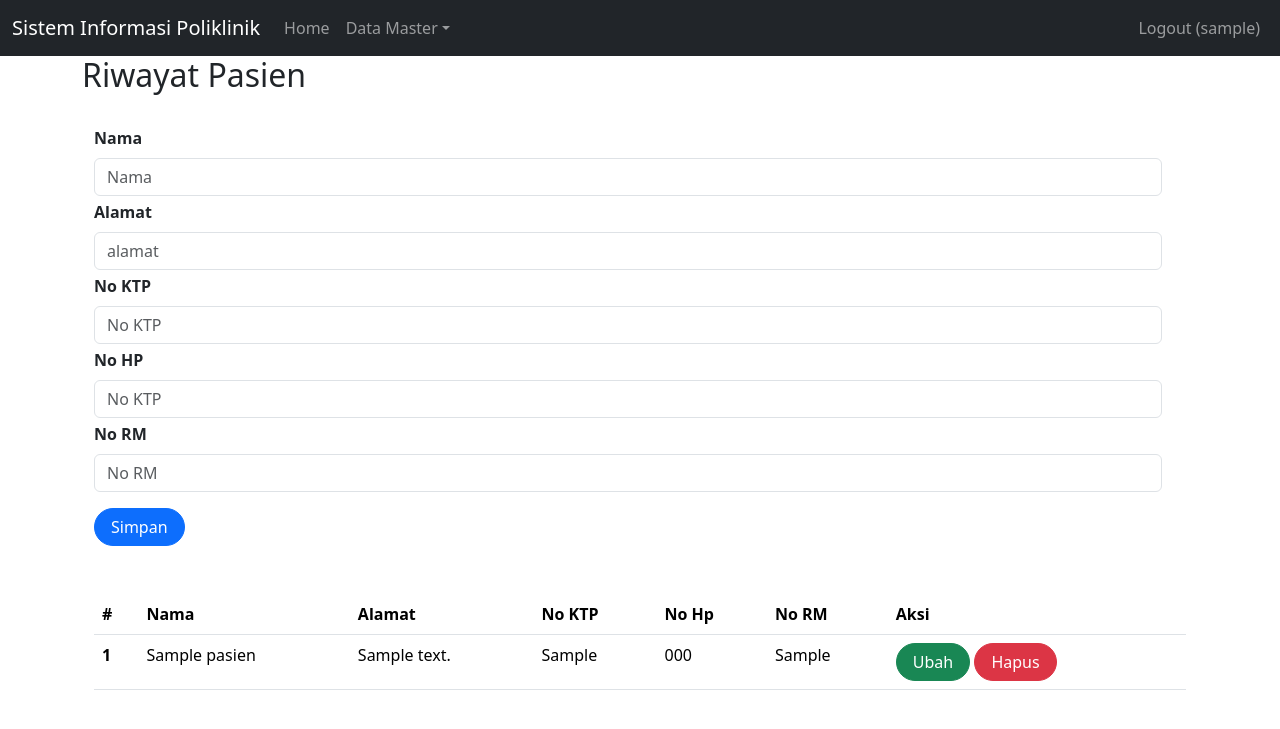
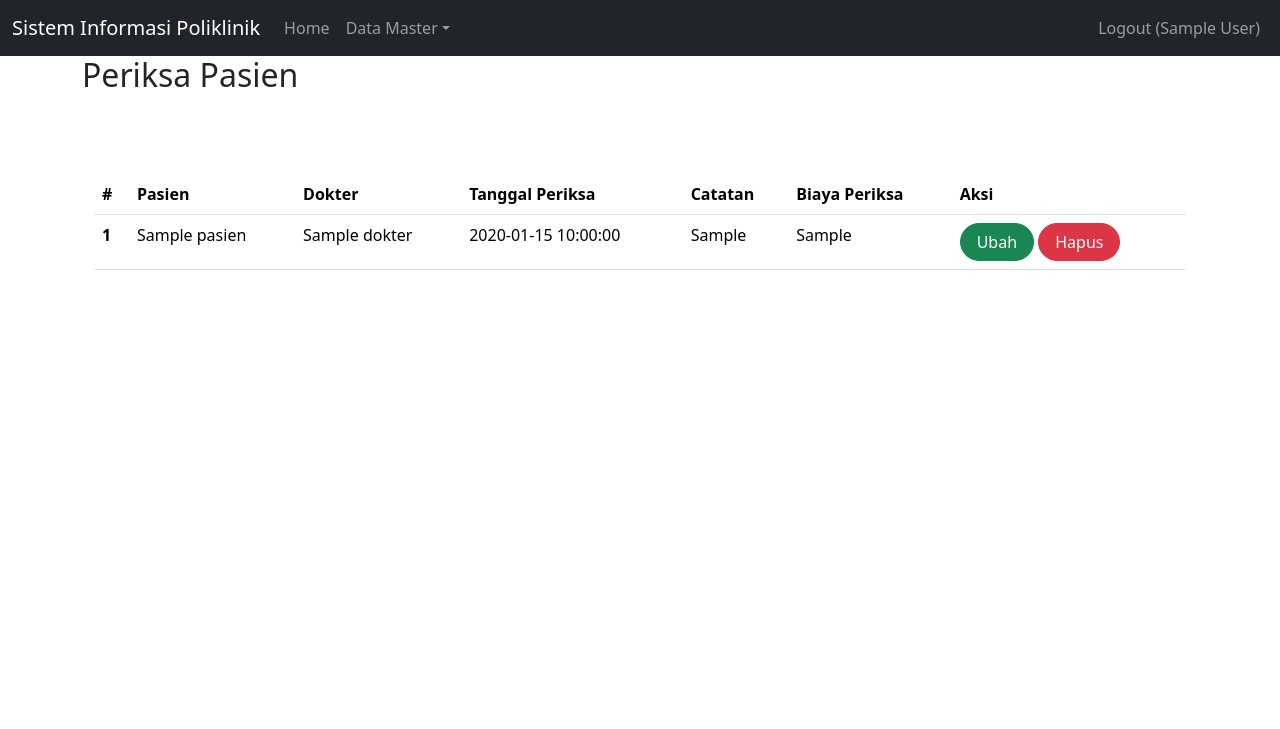
Before and after one commit to anjia11/Poliklinik, a PHP site: page /index.php?page=periksa in a window 1280 px wide. Shown: the top 729 px of the page. Run offline with PHP 8.4, Linux system fonts and the light colour scheme; the visitor is signed in with stand-in values (Sample User, id 1); tables that the repository leaves empty or names only in its code hold one stand-in row (values such as "Sample post").

Commit message:
menambah menu periksa dan memberbaiki lainnya

```diff
--- a/index.php
+++ b/index.php
@@ -50,7 +50,7 @@ include_once("koneksi.php");
                 ?>
                     <ul class="navbar-nav ms-auto">
                         <li class="nav-item">
-                            <a class="nav-link" href="Logout.php">Logout (<?php echo $_SESSION['username'] ?>)</a>
+                            <a class="nav-link" href="Logout.php">Logout (<?php echo $_SESSION['name'] ?>)</a>
                         </li>
                     </ul>
                 <?php
@@ -96,7 +96,7 @@ include_once("koneksi.php");
 
                 if (isset($_SESSION['username'])) {
                     //jika sudah login tampilkan username
-                    echo ", " . $_SESSION['username'] . "</h2><hr>";
+                    echo ", " . $_SESSION['name'] . "</h2><hr>";
                 } else {
                     echo "</h2><hr>Silakan Login untuk menggunakan sistem. Jika belum memiliki akun silakan Register terlebih dahulu.";
                 }
--- a/loginUser.php
+++ b/loginUser.php
@@ -19,6 +19,7 @@ if ($_SERVER['REQUEST_METHOD'] == 'POST') {
         $row = $result->fetch_assoc();
         if (password_verify($password, $row['password'])) {
             $_SESSION['username'] = $username;
+            $_SESSION['name'] = $row['nama'];
             $_SESSION['role'] = "admin";
             header("Location: index.php");
         } else {
@@ -51,11 +52,11 @@ if ($_SERVER['REQUEST_METHOD'] == 'POST') {
                             <label for="username">Username</label>
                             <input type="text" name="username" class="form-control" required placeholder="Masukkan nama anda">
                         </div>
-                        <div class="form-group">
+                        <div class="form-group mt-1">
                             <label for="password">Password</label>
                             <input type="password" name="password" class="form-control" required placeholder="Masukkan password anda">
                         </div>
-                        <div class="text-center">
+                        <div class="text-center mt-3">
                             <button type="submit" class="btn btn-primary btn-block">Login</button>
                         </div>
                     </form>
--- a/pasien.php
+++ b/pasien.php
@@ -45,6 +45,9 @@ if (isset($_GET['aksi'])) {
 <h2>Riwayat Pasien</h2>
 <br>
 <div class="container">
+    <?php
+    if (isset($_GET["id"])) {
+    ?>
         <!--Form Input Data-->
 
         <form class="form row" method="POST" action="" name="myForm" onsubmit="return(validate());">
@@ -117,6 +120,9 @@ if (isset($_GET['aksi'])) {
                 </div>
             </div>
         </form>
+    <?php
+        }
+    ?>
     <br>
     <br>
     <!-- Table-->
--- a/periksa.php
+++ b/periksa.php
@@ -10,60 +10,58 @@ if (!isset($_SESSION['role'])) {
 
 if (isset($_POST['simpan'])) {
     if (isset($_POST['id'])) {
-        $ubah = mysqli_query($mysqli, "UPDATE pasien SET
-                                            nama = '" . $_POST['nama'] . "',
-                                            alamat = '" . $_POST['alamat'] . "',
-                                            no_ktp = '" . $_POST['no_ktp'] . "',
-                                            no_hp = '" . $_POST['no_hp'] . "',
-                                            no_rm = '" . $_POST['no_rm'] . "'
+        $ubah = mysqli_query($mysqli, "UPDATE periksa SET
+                                            tgl_periksa = '" . $_POST['tgl_periksa'] . "',
+                                            catatan = '" . $_POST['catatan'] . "'
                                             WHERE
                                             id = '" . $_POST['id'] . "'");
-    } else {
-        $tambah = mysqli_query($mysqli, "INSERT INTO pasien (nama, alamat, no_ktp, no_hp, no_rm)
-                                            VALUES (
-                                                '" . $_POST['nama'] . "',
-                                                '" . $_POST['alamat'] . "',
-                                                '" . $_POST['no_ktp'] . "',
-                                                '" . $_POST['no_hp'] . "',
-                                                '" . $_POST['no_rm'] . "'
-                                            )");
     }
     echo "<script>
-                document.location='indexDokter.php?page=pasien';
+                document.location='indexDokter.php?page=periksa';
                 </script>";
 }
 if (isset($_GET['aksi'])) {
     if ($_GET['aksi'] == 'hapus') {
-        $hapus = mysqli_query($mysqli, "DELETE FROM pasien WHERE id = '" . $_GET['id'] . "'");
+        $hapus = mysqli_query($mysqli, "DELETE FROM periksa WHERE id = '" . $_GET['id'] . "'");
     }
 
     echo "<script>
-                document.location='indexDokter.php?page=pasien';
+                document.location='indexDokter.php?page=periksa';
                 </script>";
 }
 ?>
-<h2>Riwayat Pasien</h2>
+<h2>Periksa Pasien</h2>
 <br>
 <div class="container">
     <!--Form Input Data-->
-
+    <?php
+        if (isset($_GET["id"])) {
+    ?>
             <form class="form row" method="POST" action="" name="myForm" onsubmit="return(validate());">
                 <!-- Kode php untuk menghubungkan form dengan database -->
                 <?php
                 $nama_pasien = '';
-        $alamat = '';
-        $no_ktp = '';
-        $no_hp = '';
-        $no_rm = '';
+                $nama_dokter = '';
+                $tgl_periksa;
+                $catatan = '';
+                $biaya_periksa = '';
                 if (isset($_GET['id'])) {
-            $ambil = mysqli_query($mysqli, "SELECT * FROM pasien
-                    WHERE id='" . $_GET['id'] . "'");
+                    // $ambil = mysqli_query($mysqli, "SELECT * FROM pasien
+                    //         WHERE id='" . $_GET['id'] . "'");
+                    $ambil = mysqli_query($mysqli, "SELECT pr.*, dp.keluhan, ps.nama as nama_pasien, dk.nama as nama_dokter
+                                                        FROM periksa AS pr
+                                                            JOIN daftar_poli AS dp ON pr.id_daftar_poli = dp.id
+                                                            JOIN pasien AS ps ON dp.id_pasien = ps.id
+                                                            JOIN jadwal_periksa AS jp ON jp.id = dp.id_jadwal
+                                                            JOIN dokter AS dk ON dk.id = jp.id_dokter
+                                                            WHERE pr.id = '" . $_GET['id'] . "'"
+                                                        );
                     while ($row = mysqli_fetch_array($ambil)) {
-                $nama_pasien = $row['nama'];
-                $alamat = $row['alamat'];
-                $no_ktp = $row['no_ktp'];
-                $no_hp = $row['no_hp'];
-                $no_rm = $row['no_rm'];
+                        $nama_pasien = $row['nama_pasien'];
+                        $nama_dokter = $row['nama_dokter'];
+                        $tgl_periksa = $row['tgl_periksa'];
+                        $catatan = $row['catatan'];
+                        $biaya_periksa = $row['biaya_periksa'];
                     }
                 ?>
                     <input type="hidden" name="id" value="<?php echo $_GET['id'] ?>">
@@ -72,43 +70,43 @@ if (isset($_GET['aksi'])) {
                 ?>
                 <div class="row">
                     <label for="inputNama" class="form-label fw-bold">
-                Nama
+                        Nama Pasien
                     </label>
                     <div>
-                <input type="text" class="form-control" name="nama" id="inputNama" placeholder="Nama" value="<?php echo $nama_pasien ?>">
+                        <input type="text" readonly class="form-control" name="nama_pasien" id="inputNama" placeholder="Nama Pasien" value="<?php echo $nama_pasien ?>">
                     </div>
                 </div>
                 <div class="row mt-1">
-            <label for="inputAlamat" class="form-label fw-bold">
-                Alamat
+                    <label for="inputNama" class="form-label fw-bold">
+                        Nama Dokter
                     </label>
                     <div>
-                <input type="text" class="form-control" name="alamat" id="inputAlamat" placeholder="alamat" value="<?php echo $alamat ?>">
+                        <input type="text" readonly class="form-control" name="nama_dokter" id="inputNama" placeholder="Nama Dokter" value="<?php echo $nama_dokter ?>">
                     </div>
                 </div>
                 <div class="row mt-1">
-            <label for="inputNoKtp" class="form-label fw-bold">
-                No KTP
+                    <label for="inputJadwal" class="form-label fw-bold">
+                        Tanggal Periksa
                     </label>
                     <div>
-                <input type="text" class="form-control" name="no_ktp" id="inputNoKtp" placeholder="No KTP" value="<?php echo $no_ktp ?>">
+                        <input type="datetime-local" class="form-control" name="tgl_periksa" id="inputJadwal" placeholder="Tanggal Periksa" value="<?php echo $tgl_periksa ?>">
                     </div>
 
                 </div>
                 <div class="row mt-1">
-            <label for="inputNoHp" class="form-label fw-bold">
-                No HP
+                    <label for="inputCatatan" class="form-label fw-bold">
+                        Catatan
                     </label>
                     <div>
-                <input type="text" class="form-control" name="no_hp" id="inputNoHp" placeholder="No KTP" value="<?php echo $no_hp ?>">
+                        <input type="text" class="form-control" name="catatan" id="inputCatatan" placeholder="Catatan" value="<?php echo $catatan ?>">
                     </div>
                 </div>
                 <div class="row mt-1">
-            <label for="inputNoRm" class="form-label fw-bold">
-                No RM
+                    <label for="biaya" class="form-label fw-bold">
+                        Biaya Periksa
                     </label>
                     <div>
-                <input type="text" class="form-control" name="no_rm" id="inputNoRm" placeholder="No RM" value="<?php echo $no_rm ?>">
+                        <input type="text" readonly class="form-control" name="biaya_periksa" id="biaya" placeholder="Biaya Periksa" value="<?php echo $biaya_periksa ?>">
                     </div>
                 </div>
                 <div class="row mt-3">
@@ -117,6 +115,9 @@ if (isset($_GET['aksi'])) {
                     </div>
                 </div>
             </form>
+    <?php
+        }
+    ?>
     <br>
     <br>
     <!-- Table-->
@@ -125,11 +126,11 @@ if (isset($_GET['aksi'])) {
         <thead>
             <tr>
                 <th scope="col">#</th>
-                <th scope="col">Nama</th>
-                <th scope="col">Alamat</th>
-                <th scope="col">No KTP</th>
-                <th scope="col">No Hp</th>
-                <th scope="col">No RM</th>
+                <th scope="col">Pasien</th>
+                <th scope="col">Dokter</th>
+                <th scope="col">Tanggal Periksa</th>
+                <th scope="col">Catatan</th>
+                <th scope="col">Biaya Periksa</th>
                 <th scope="col">Aksi</th>
             </tr>
         </thead>
@@ -137,20 +138,25 @@ if (isset($_GET['aksi'])) {
         <tbody>
             <!-- Kode PHP untuk menampilkan semua isi dari tabel urut-->
             <?php
-            $result = mysqli_query($mysqli, "SELECT * FROM pasien");
+            $result = mysqli_query($mysqli, "SELECT pr.*, dp.keluhan, ps.nama as nama_pasien, dk.nama as nama_dokter
+                                                FROM periksa AS pr
+                                                    JOIN daftar_poli AS dp ON pr.id_daftar_poli = dp.id
+                                                    JOIN pasien AS ps ON dp.id_pasien = ps.id
+                                                    JOIN jadwal_periksa AS jp ON jp.id = dp.id_jadwal
+                                                    JOIN dokter AS dk ON dk.id = jp.id_dokter");
             $no = 1;
             while ($data = mysqli_fetch_array($result)) {
             ?>
                 <tr>
                     <th scope="row"><?php echo $no++ ?></th>
-                    <td><?php echo $data['nama'] ?></td>
-                    <td><?php echo $data['alamat'] ?></td>
-                    <td><?php echo $data['no_ktp'] ?></td>
-                    <td><?php echo $data['no_hp'] ?></td>
-                    <td><?php echo $data['no_rm'] ?></td>
+                    <td><?php echo $data['nama_pasien'] ?></td>
+                    <td><?php echo $data['nama_dokter'] ?></td>
+                    <td><?php echo $data['tgl_periksa'] ?></td>
+                    <td><?php echo $data['catatan'] ?></td>
+                    <td><?php echo $data['biaya_periksa'] ?></td>
                     <td>
-                        <a class="btn btn-success rounded-pill px-3" href="indexDokter.php?page=pasien&id=<?php echo $data['id'] ?>">Ubah</a>
-                        <a class="btn btn-danger rounded-pill px-3" href="indexDokter.php?page=pasien&id=<?php echo $data['id'] ?>&aksi=hapus">Hapus</a>
+                        <a class="btn btn-success rounded-pill px-3" href="indexDokter.php?page=periksa&id=<?php echo $data['id'] ?>">Ubah</a>
+                        <a class="btn btn-danger rounded-pill px-3" href="indexDokter.php?page=periksa&id=<?php echo $data['id'] ?>&aksi=hapus">Hapus</a>
                     </td>
                 </tr>
             <?php
```
Also changed, not shown: registerUser.php (+10 -5 lines). Lines whose indentation alone changed are shown as unchanged.
